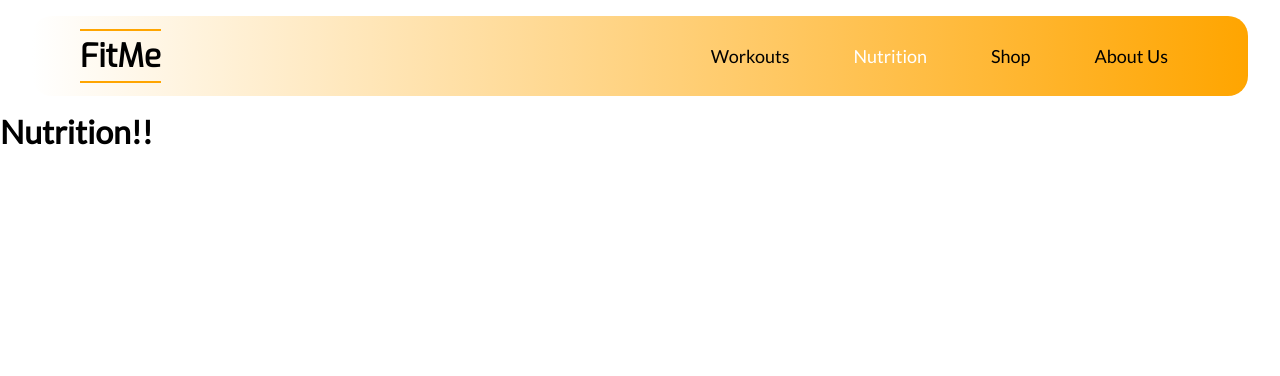
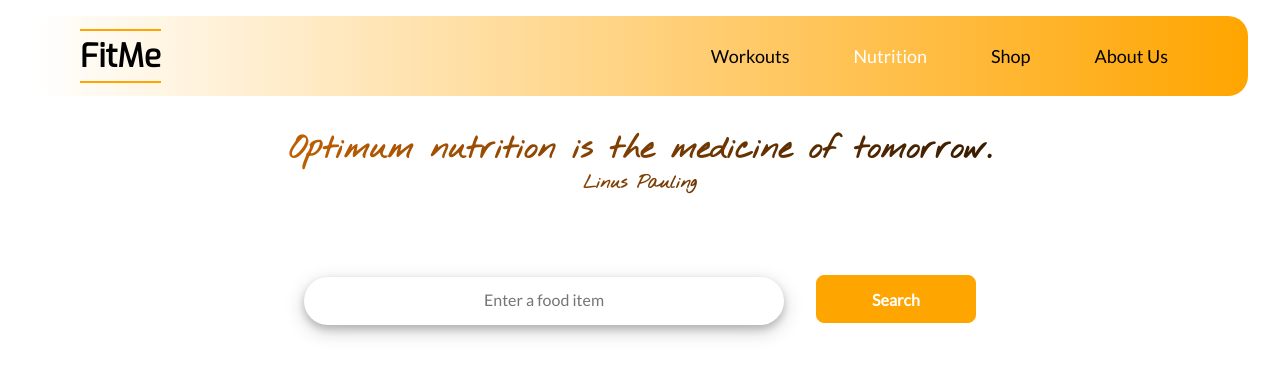
Before and after one commit to Prankishor/fitme, a React (Create React App) app: page /nutrition in a window 1280 px wide. Shown: the top 376 px of the page. Built offline with nearby package versions, Linux system fonts and the light colour scheme.

Commit message:
Added component in Nutrition page

```diff
--- a/src/App.css
+++ b/src/App.css
@@ -232,3 +232,75 @@ body {
     margin: 1rem 2rem;
     padding: 2rem 3rem;
 }
+
+/*Nutrients Page*/
+.quote_container {
+    margin-top: 2rem;
+    text-align: center;
+    background: linear-gradient(to right, rgb(248, 122, 4), rgb(0, 0, 0));
+    background-clip: text;
+    -webkit-background-clip: text;
+    -webkit-text-fill-color: transparent;
+}
+
+.quote {
+    font-family: 'Nothing You Could Do', cursive;
+    font-weight: 800;
+    font-size: xx-large;
+}
+
+.author {
+    text-align: center;
+    font-family: 'Nothing You Could Do', cursive;
+    font-weight: 800;
+    font-size: large;
+}
+
+.search_container {
+    text-align: center;
+    margin: 3rem 2rem;
+    padding: 2rem 3rem;
+}
+
+.search {
+    text-align: center;
+    padding: 1rem 1rem;
+    width: 30rem;
+    height: 3rem;
+    margin-right: 1rem;
+    border: none;
+    border-radius: 25px;
+    box-shadow: 0 4px 8px 0 rgba(0, 0, 0, 0.2), 0 6px 20px 0 rgba(0, 0, 0, 0.19);
+}
+
+.search::placeholder {
+    text-align: center;
+    font-size: medium;
+}
+
+input:focus::placeholder {
+    color: transparent;
+}
+
+.search:focus {
+    outline: none;
+
+}
+
+.searchbtn {
+    margin-left: 1rem;
+    width: 10rem;
+    height: 3rem;
+    border-radius: 8px;
+    font-size: 16px;
+    border: 1px solid orange;
+    background-color: orange;
+    color: white;
+    font-weight: 600;
+    transition: ease-in-out 0.2s;
+}
+
+.searchbtn:hover {
+    border-radius: 18px;
+    cursor: pointer;
+}
--- a/src/pages/Nutrition.jsx
+++ b/src/pages/Nutrition.jsx
@@ -3,7 +3,16 @@ import React from 'react'
 const Nutrition = () => {
     return (
         <div>
-            <h1>Nutrition!!</h1>
+            <div className='quote_container'>
+                <span className='quote'>Optimum nutrition is the medicine of tomorrow.</span>
+                <br></br>
+                <span className='author'>Linus Pauling</span>
+            </div>
+
+            <div className='search_container'>
+                <input type="text" className='search' name="search" placeholder='Enter a food item'></input>
+                <button className='searchbtn'>Search</button>
+            </div>
         </div>
     )
 }
```
